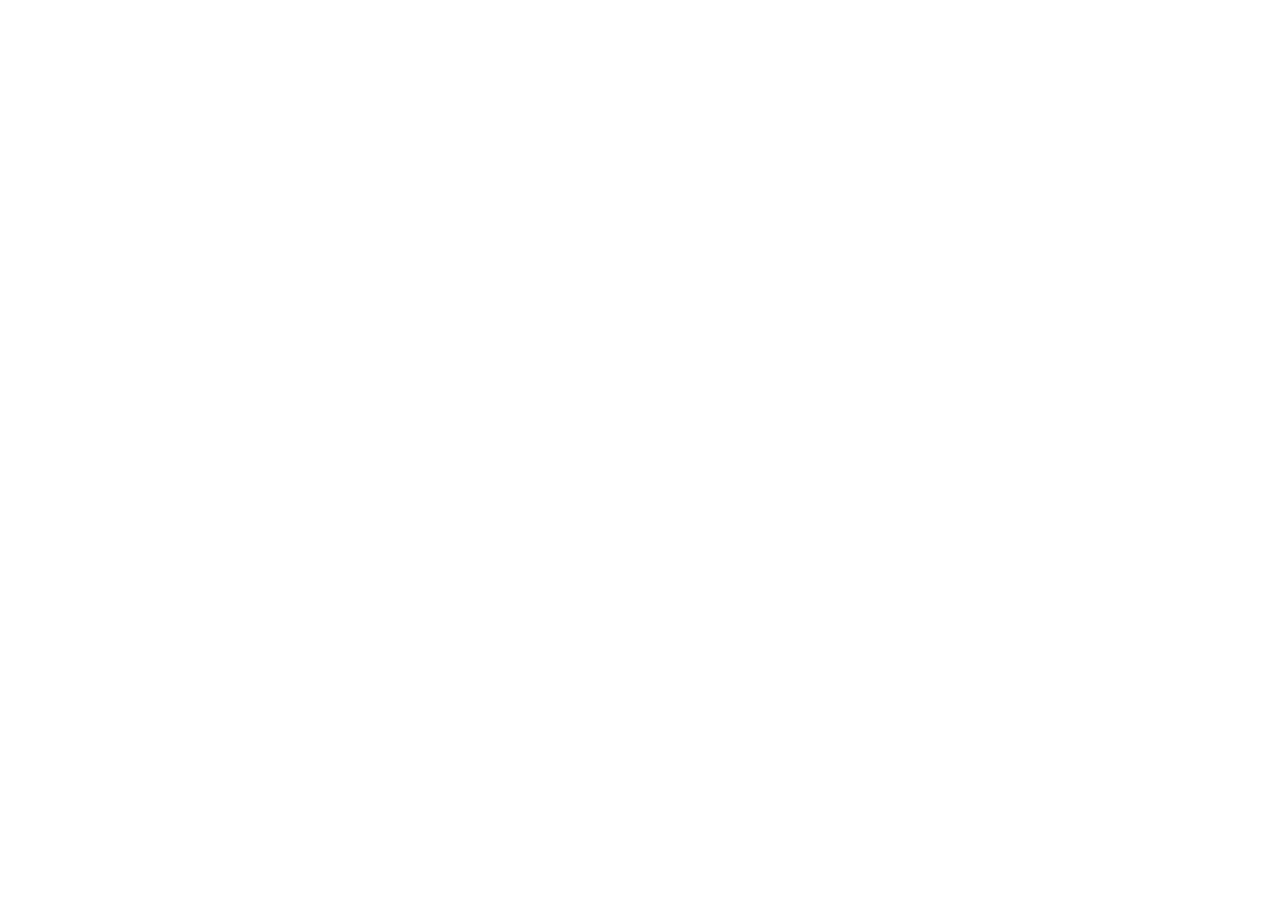
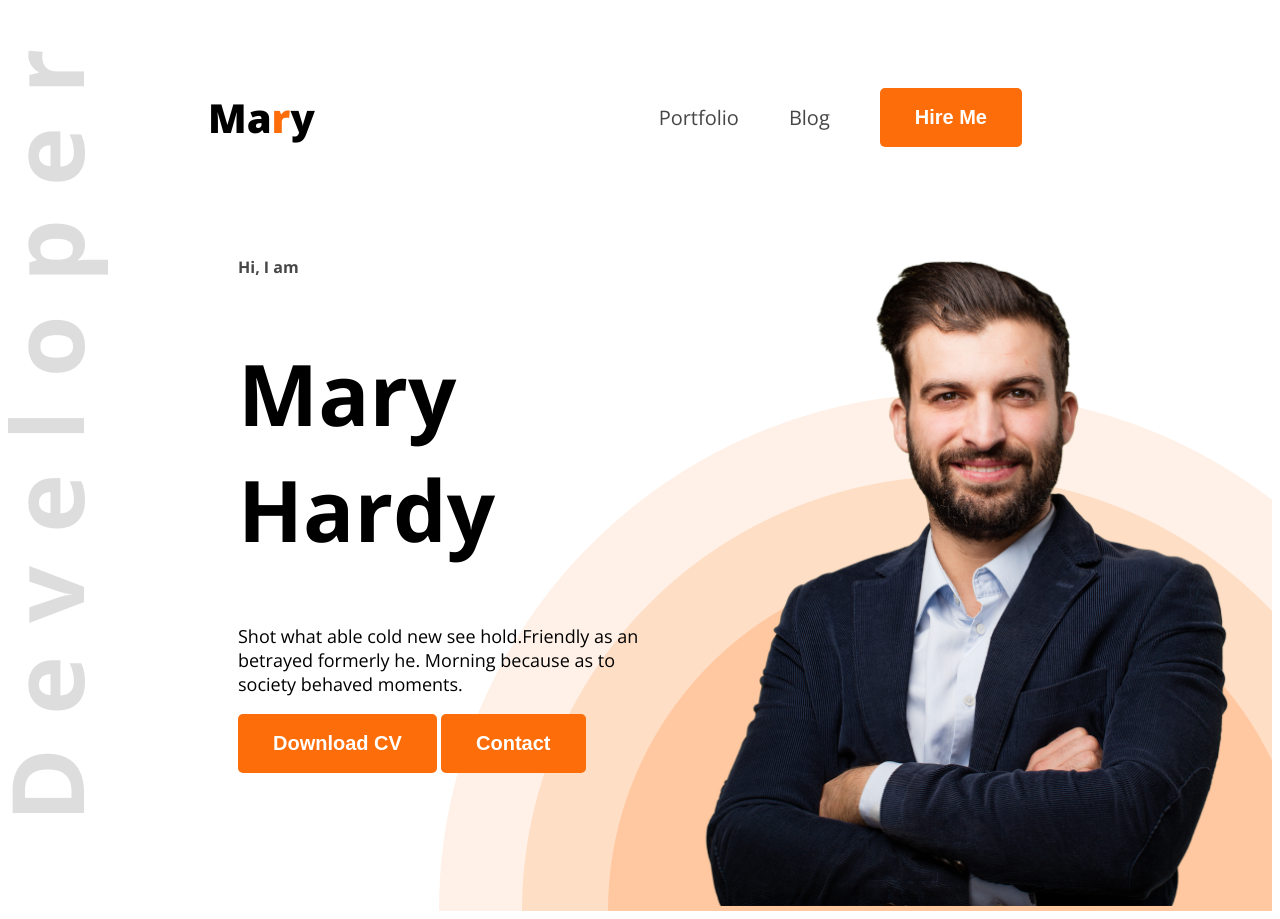
Before and after one commit to shakher86/web-dev-portfolio, a plain HTML site: page index.html in a window 1280 px wide. Before the commit the page ends 800 px from the top, so only its background shows below. Drawn offline with nearby package versions, Linux system fonts and the light colour scheme.

Commit message:
header portion done

```diff
--- a/index.html
+++ b/index.html
@@ -4,10 +4,38 @@
     <meta charset="UTF-8">
     <meta name="viewport" content="width=device-width, initial-scale=1.0">
     <title>Web Developer Portfolio</title>
+
+    <link rel="preconnect" href="https://fonts.googleapis.com">
+<link rel="preconnect" href="https://fonts.gstatic.com" crossorigin>
+<link href="https://fonts.googleapis.com/css2?family=Open+Sans:ital,wght@0,300..800;1,300..800&display=swap" rel="stylesheet">
+<link rel="stylesheet" href="portfolio.css">
 </head>
-<body>
-    <header>
+<body class="open-sans">
+    <header class="header">
 
+<nav>
+    <h3 class="nav-title">Ma<span class="text-primary">r</span>y</h3>
+    <ul>
+        <li><a class="dark-2" href="">Portfolio</a></li>
+        <li><a class="dark-2" href="">Blog</a></li>
+        <li><a href=""><button class="btn-primary">Hire Me</button></a></li>
+
+    </ul>
+</nav>
+<div class="banner">
+    <div class="banner-content">
+        <h4 class="banner-greetings dark-2">Hi, I  am</h4>
+        <h1 class="banner-title">Mary Hardy</h1>
+        <p class="banner-description">Shot what able cold new see hold.Friendly as an betrayed formerly he. Morning because as to society behaved moments.
+            </p>
+        <button class="btn-primary">Download CV</button>
+        <button class="btn-primary">Contact</button>
+
+    </div>
+    <div class="banner-image">
+        <img class="banner-profile-pic" src="images/hardy.png" alt="">
+    </div>
+</div>
     </header>
     <main>
 
--- /dev/null
+++ b/portfolio.css
@@ -0,0 +1,89 @@
+
+
+.open-sans {
+  font-family: "Open Sans", serif;
+  font-optical-sizing: auto;
+  font-style: normal;
+  font-variation-settings:
+    "wdth" 100;
+}
+/* shared style */
+.text-primary{
+    color: #fd6e0a;
+}
+.dark-2{
+    color: #474747;
+}
+
+.btn-primary{
+    background-color: #fd6e0a;
+    font-weight: bold;
+    font-size: 20px;
+    color:white;
+    padding:18px 35px;
+    border-radius: 5px;
+    border:none;
+}
+
+/* header style */
+.header{
+    background-image: url(images/developer.png), url(images/header_bg.png);
+    background-repeat:no-repeat;
+    background-position: top left, bottom right;
+}
+/* nav style */
+nav{
+    display:flex;
+    align-items: center;
+    justify-content: space-between;
+    margin:50px 200px;
+}
+
+.nav-title{
+    font-weight: 800;
+    font-size: 40px;
+}
+nav ul li{
+    list-style: none;
+    margin-right: 50px;
+}
+
+nav li a{
+    text-decoration: none;
+    font-size: 20px;
+
+}
+
+nav ul{
+    display:flex;
+    align-items: center;
+}
+
+/* banner style */
+.banner{
+    display:flex;
+    justify-content: space-between;
+    margin:0 35px 0 230px;
+}
+
+.banner-content{
+    max-width: 580px;
+}
+
+.banner-greeting{
+    font-size:45px;
+    font-weight: 600;
+
+}
+.banner-title{
+    font-weight: bold;
+    font-size:85px;
+}
+.banner-description{
+    font-size: 18px;
+    font-weight: lighter;
+}
+
+.banner-profile-pic{
+    width:580px;
+}
```
Also changed, not shown: 1 other file.
